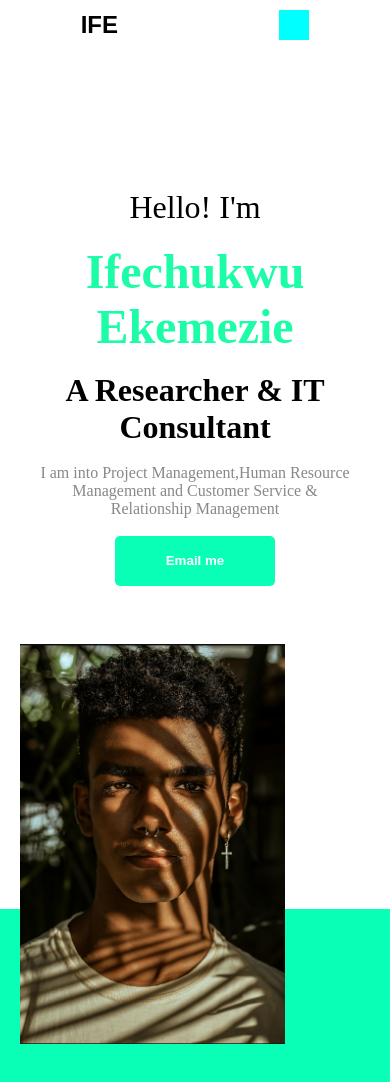
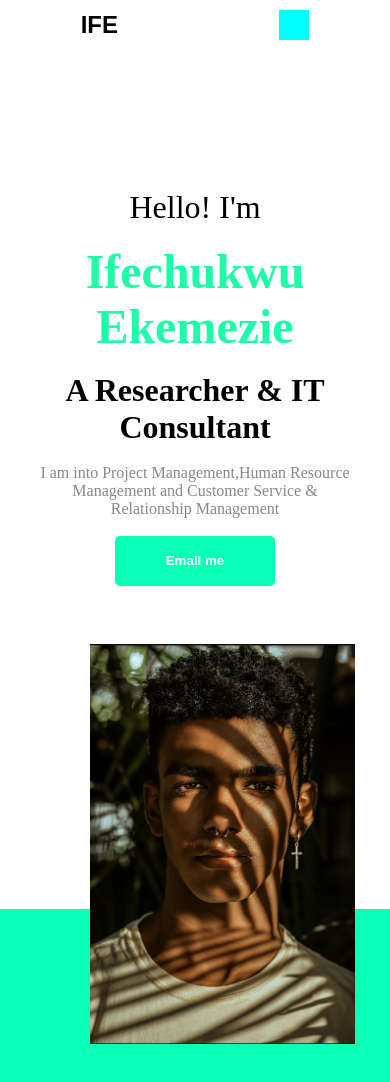
Before and after one commit to ekemejunr/Assingnment-Project-2, a plain HTML site: page index.html in a window 390 px wide. Shown: the top 1082 px of the page. Drawn offline with Linux system fonts and the light colour scheme.

Commit message:
Update index.html

```diff
--- a/index.html
+++ b/index.html
@@ -240,7 +240,7 @@
         border-radius: 10px;
         display: flex;
         position: absolute;
-        margin-right:170px;
+        margin-right:100px;
         }
         img {
             display: flex;
```
